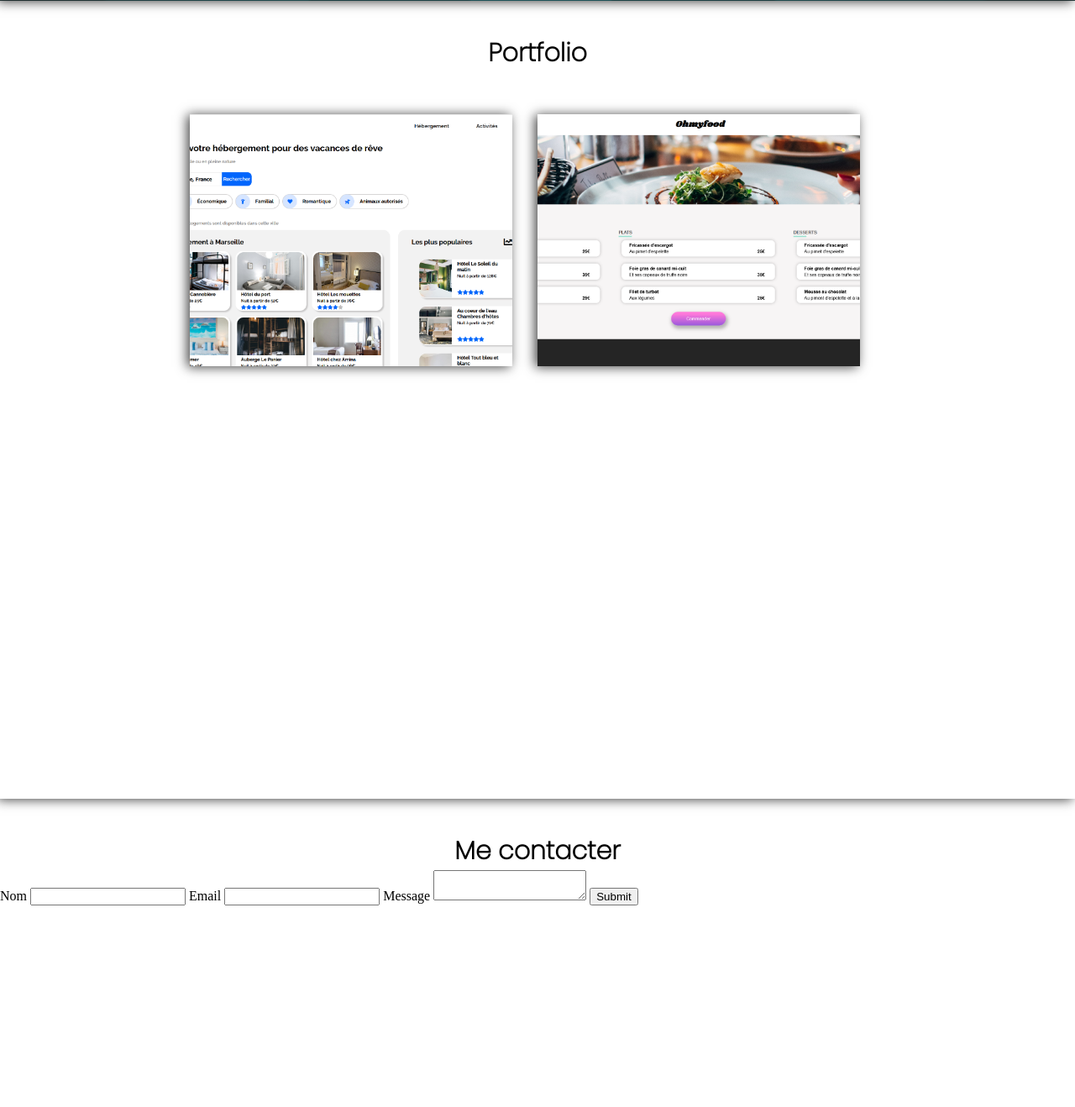
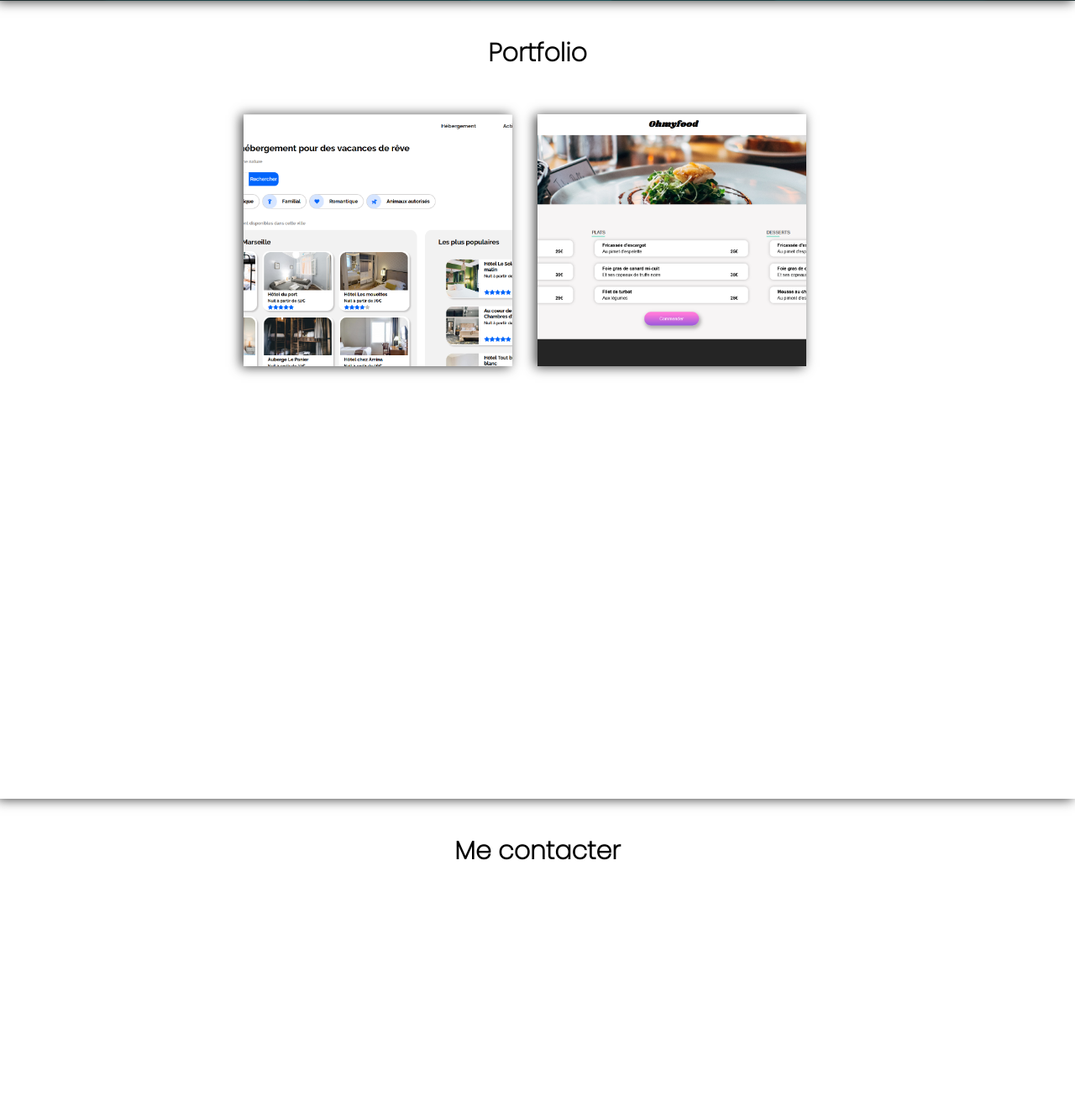
Before and after one commit to ALEXANDREVERGES/portfolio, a PHP site: page /index.html in a window 1280 px wide. Shown: the part 1971-3289 px from the top of the page at 84% size. Run offline with PHP 8.4, Linux system fonts and the light colour scheme; some libraries are stand-ins or nearby versions; some web fonts are replaced.

Commit message:
correction

```diff
--- a/index.html
+++ b/index.html
@@ -114,16 +114,7 @@
 <section id="contact">
     <div>
         <div class="container3 text_titre2 marg_top1">Me contacter</div>
-        <div>
-            <form method="post">
-                <label>Nom</label>
-                <input type="text" name="nom" required>
-                <label>Email</label>
-                <input type="email" name="email" required>
-                <label>Message</label>
-                <textarea name="message" required></textarea>
-                <input type="submit">
-            </form>
+
 
     </div>
 </section>
--- a/style.css
+++ b/style.css
@@ -287,7 +287,7 @@ button:hover{
     justify-content: center;
     align-items: center;
     position: relative;
-    width: 30%;
+    width: 25%;
     height: 300px;
     margin-top: 50px;
     margin-right: 30px;
```
Also changed, not shown: index.php (deleted, +0 -17 lines).
